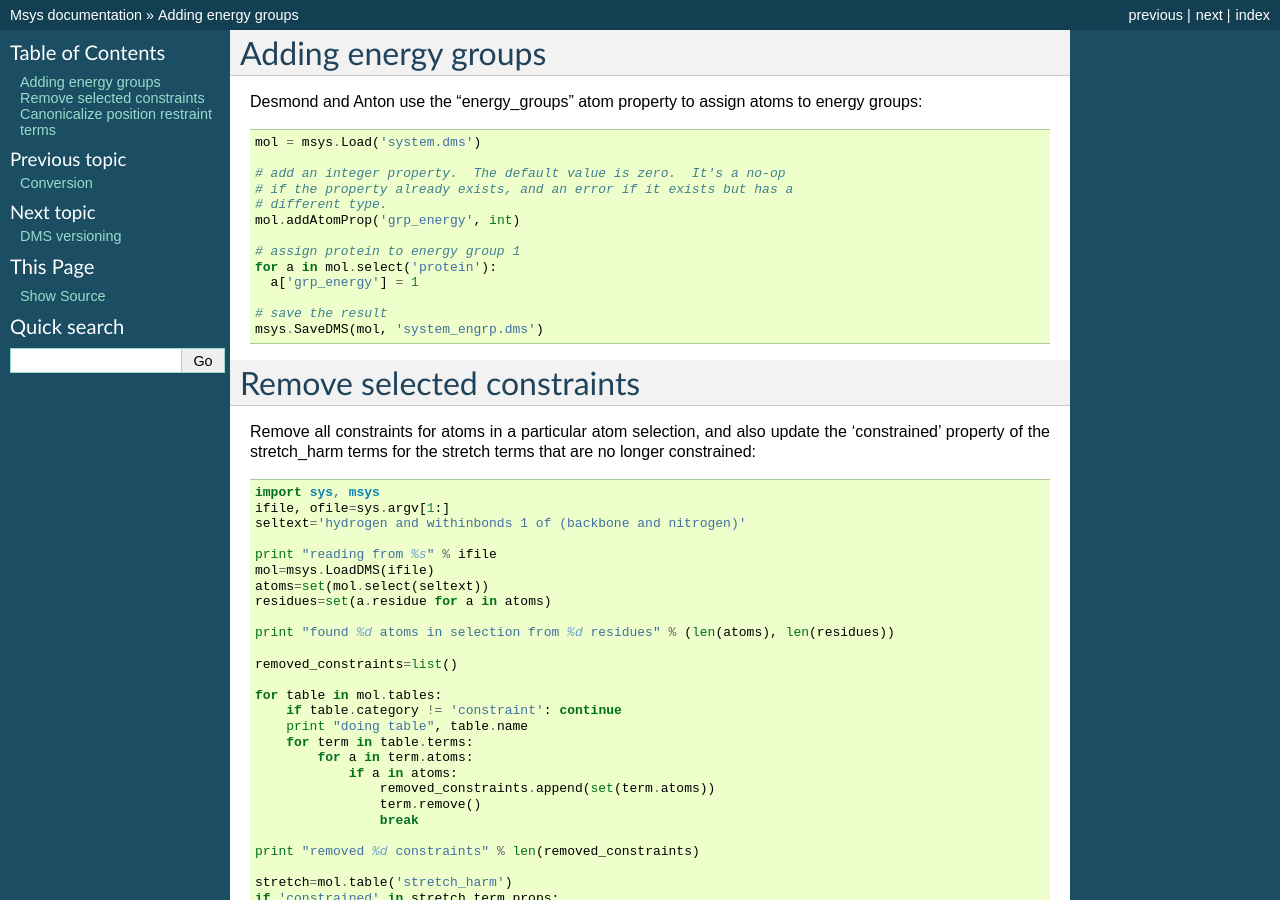
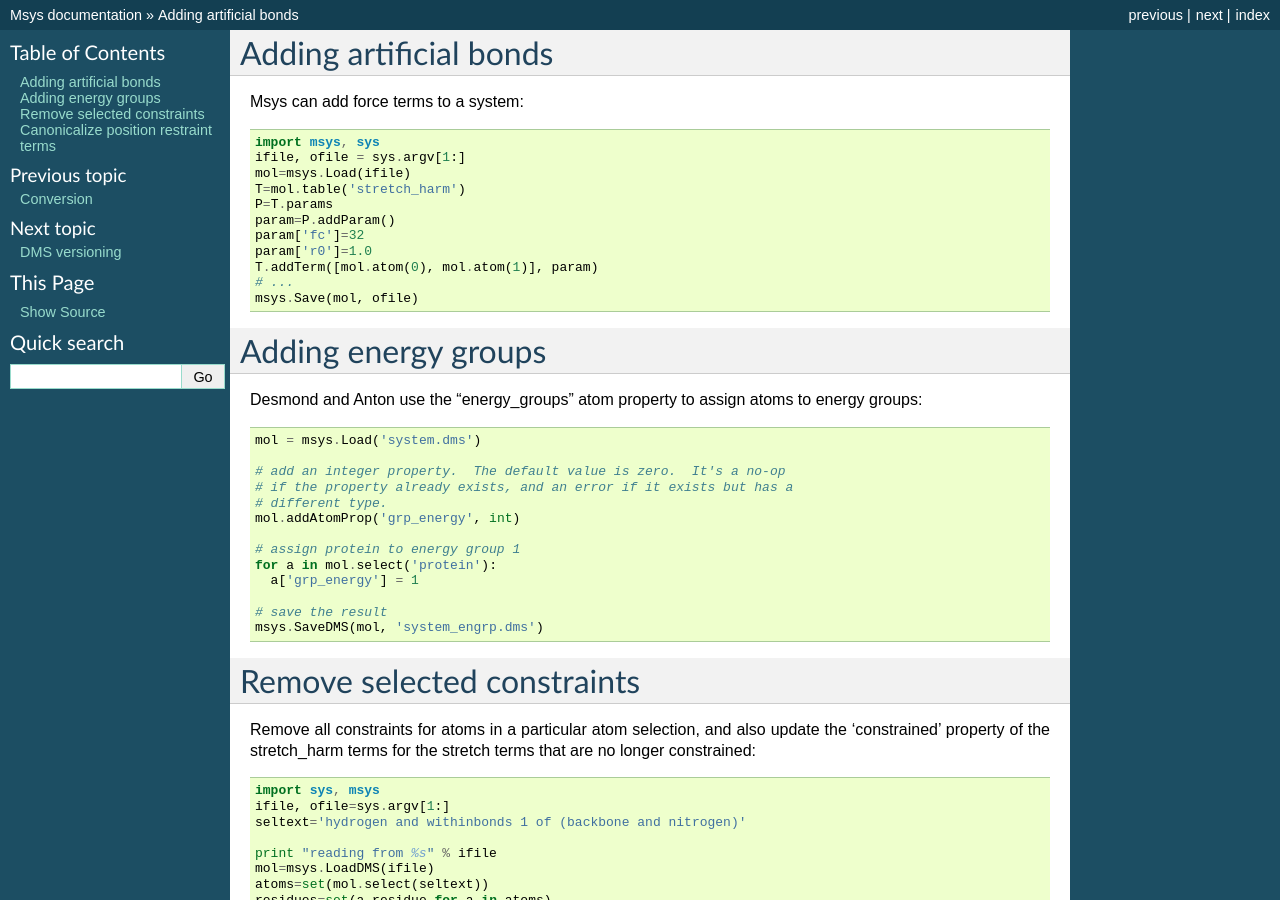
Before and after one commit to DEShawResearch/msys, a Sphinx documentation site: the page built from doc/source/recipes.rst, in a window 1280 px wide and 900 px high. Built offline with Sphinx 7.4.7, drawn with Linux system fonts in a browser that asks for light colours; the version number could not be read and is left out; some of the changed text lies outside the part shown.

Commit message:
virtual bond recipe.
[git-p4: depot-paths = "//depot/desrad/main/sw/libs/msys/": change = 175072]

```diff
--- a/doc/source/recipes.rst
+++ b/doc/source/recipes.rst
@@ -1,3 +1,21 @@
+
+Adding artificial bonds
+-----------------------
+
+Msys can add force terms to a system::
+
+    import msys, sys
+    ifile, ofile = sys.argv[1:]
+    mol=msys.Load(ifile)
+    T=mol.table('stretch_harm')
+    P=T.params
+    param=P.addParam()
+    param['fc']=32
+    param['r0']=1.0
+    T.addTerm([mol.atom(0), mol.atom(1)], param)
+    # ...
+    msys.Save(mol, ofile)
+
 
 
 Adding energy groups
```
